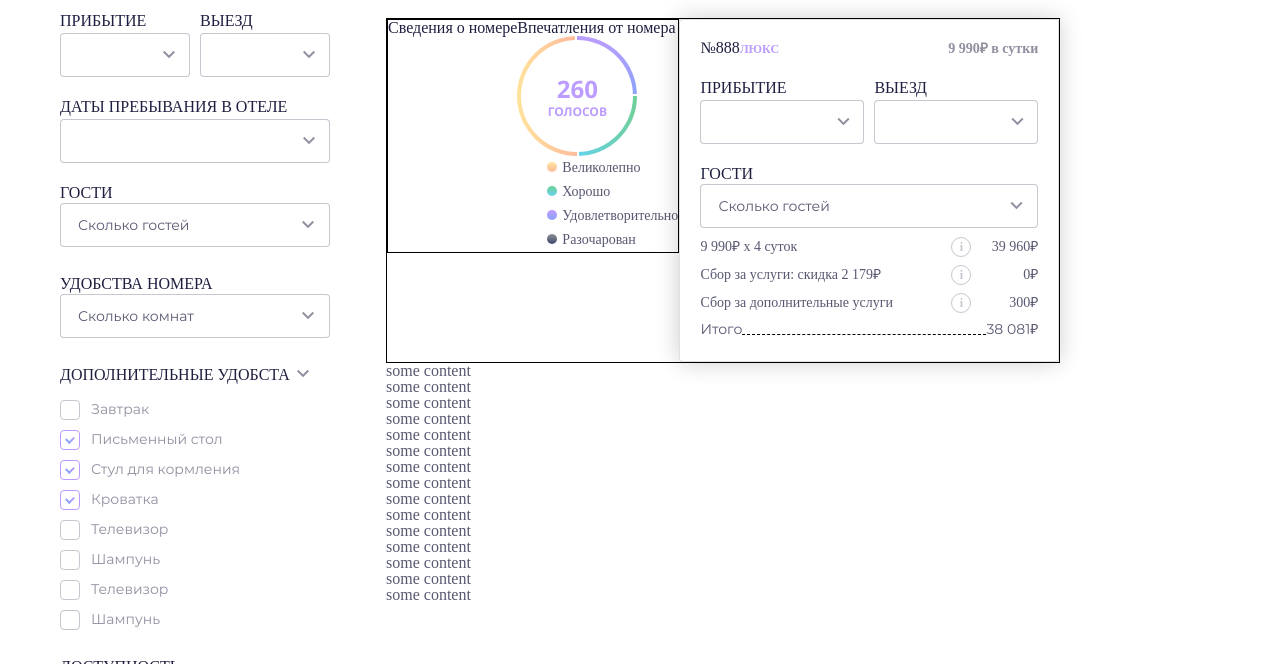
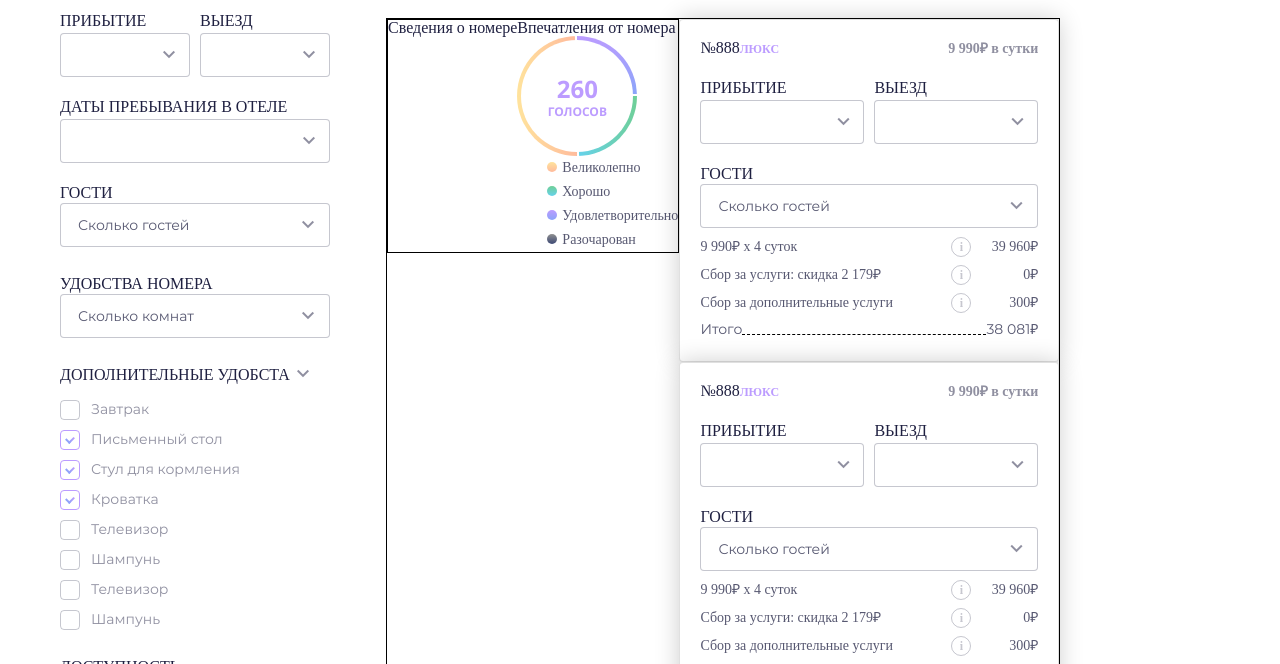
Before and after one commit to DmitryMaksimov/First, a website built with Parcel: page index.pug in a window 1280 px wide. Shown: the part 131-795 px from the top of the page. Built offline with nearby package versions, Linux system fonts and the light colour scheme.

```diff
--- a/Items/date_picker/date_picker_filter.pug
+++ b/Items/date_picker/date_picker_filter.pug
@@ -13,5 +13,6 @@
 
 block content
   div.date_picker__filter
-    +date_picker(true)
-    +date_picker(true, true)
+    +date_picker(true, null, onchange)
+    +date_picker(true, true, onchange)
+  - onchange = null
--- a/Items/date_picker/date_picker_mixin.pug
+++ b/Items/date_picker/date_picker_mixin.pug
@@ -4,6 +4,7 @@
       div.date_picker__cell
         div(class=className)
           span.date_picker__span= item
+
 
 mixin date_picker(single_selection=true, right_justifyed=null, onchange=null, sel_from=null, sel_to=null)
   div(onchange=onchange, single_selection=single_selection, right_justifyed=right_justifyed, selection_from=sel_from, selection_to=sel_to).date_picker__container
--- /dev/null
+++ b/Items/room_calc/room_calc.js
@@ -0,0 +1,3 @@
+window.room_calc__date_changed = function(element) {
+  alert(element.className);
+}
--- /dev/null
+++ b/Items/room_calc/room_calc.pug
@@ -0,0 +1,30 @@
+
+div.room_details__order
+  div.room_details__order_caption
+    h1 №888
+    span люкс
+    label#price 9 990₽ в сутки
+  include ../date_picker/date_picker_filter.pug
+  include ../list_view/list_view_guests.pug
+
+  table.room_details__total_table
+    tr
+      td 9 990₽ х 4 суток
+      td
+        label.room_details__info i
+      td.room_details__sub_total 39 960₽
+    tr
+      td Сбор за услуги: скидка 2 179₽
+      td
+        label.room_details__info i
+      td.room_details__sub_total 0₽
+    tr
+      td Сбор за дополнительные услуги
+      td
+        label.room_details__info i
+      td.room_details__sub_total 300₽
+
+  div.room_details__calc
+    div.room_details__total_caption Итого
+    div.room_details__total_space
+    div.room_details__total 38 081₽
--- a/Items/room_details/room_details.pug
+++ b/Items/room_details/room_details.pug
@@ -25,32 +25,5 @@
             li Удовлетворительно
             li Разочарован
   div.room_details__content_right
-    div.room_details__order
-      div.room_details__order_caption
-        h1 №888
-        span люкс
-        label#price 9 990₽ в сутки
-      include ../date_picker/date_picker_filter.pug
-      include ../list_view/list_view_guests.pug
-
-      table.room_details__total_table
-        tr
-          td 9 990₽ х 4 суток
-          td
-            label.room_details__info i
-          td.room_details__sub_total 39 960₽
-        tr
-          td Сбор за услуги: скидка 2 179₽
-          td
-            label.room_details__info i
-          td.room_details__sub_total 0₽
-        tr
-          td Сбор за дополнительные услуги
-          td
-            label.room_details__info i
-          td.room_details__sub_total 300₽
-
-      div.room_details__calc
-        div.room_details__total_caption Итого
-        div.room_details__total_space
-        div.room_details__total 38 081₽
+    include ../room_calc/room_calc.pug
+    include ../room_calc/room_calc.pug
--- a/Items/widget/widget.pug
+++ b/Items/widget/widget.pug
@@ -1,3 +1,4 @@
+
 div.widget__wrapper
   div.widget__header
     block header
--- a/includes/template.pug
+++ b/includes/template.pug
@@ -7,13 +7,14 @@
     meta(http-equiv="X-UA-Compatible", content="ie=edge")
     title Отельные взгляды
 
-    block head
-      link(rel="stylesheet", href="CSS/reset.css")
-      link(rel="stylesheet", href="SCSS/style.scss")
-      link(rel="stylesheet", href="SCSS/header_style.scss")
-      link(rel="stylesheet", href="SCSS/footer_style.scss")
+    link(rel="stylesheet", href="CSS/reset.css")
+    link(rel="stylesheet", href="SCSS/style.scss")
+    link(rel="stylesheet", href="SCSS/header_style.scss")
+    link(rel="stylesheet", href="SCSS/footer_style.scss")
 
-      script(type="text/javascript" src='scripts/template.js')
+    script(type="text/javascript" src='scripts/template.js')
+
+    block head_links
 
     <!-- script window.onerror = function(msg, url, lineNo, columnNo, error) { alert(error); return false;} -->
   body
--- a/index.pug
+++ b/index.pug
@@ -1,7 +1,7 @@
 extends includes/template.pug
 
 
-append head
+append head_links
   // стили для базового виджета
   link(rel="stylesheet", href="Items/widget/widget.scss")
 
```
Also changed, not shown: Items/room_calc/room_calc.scss (added).
